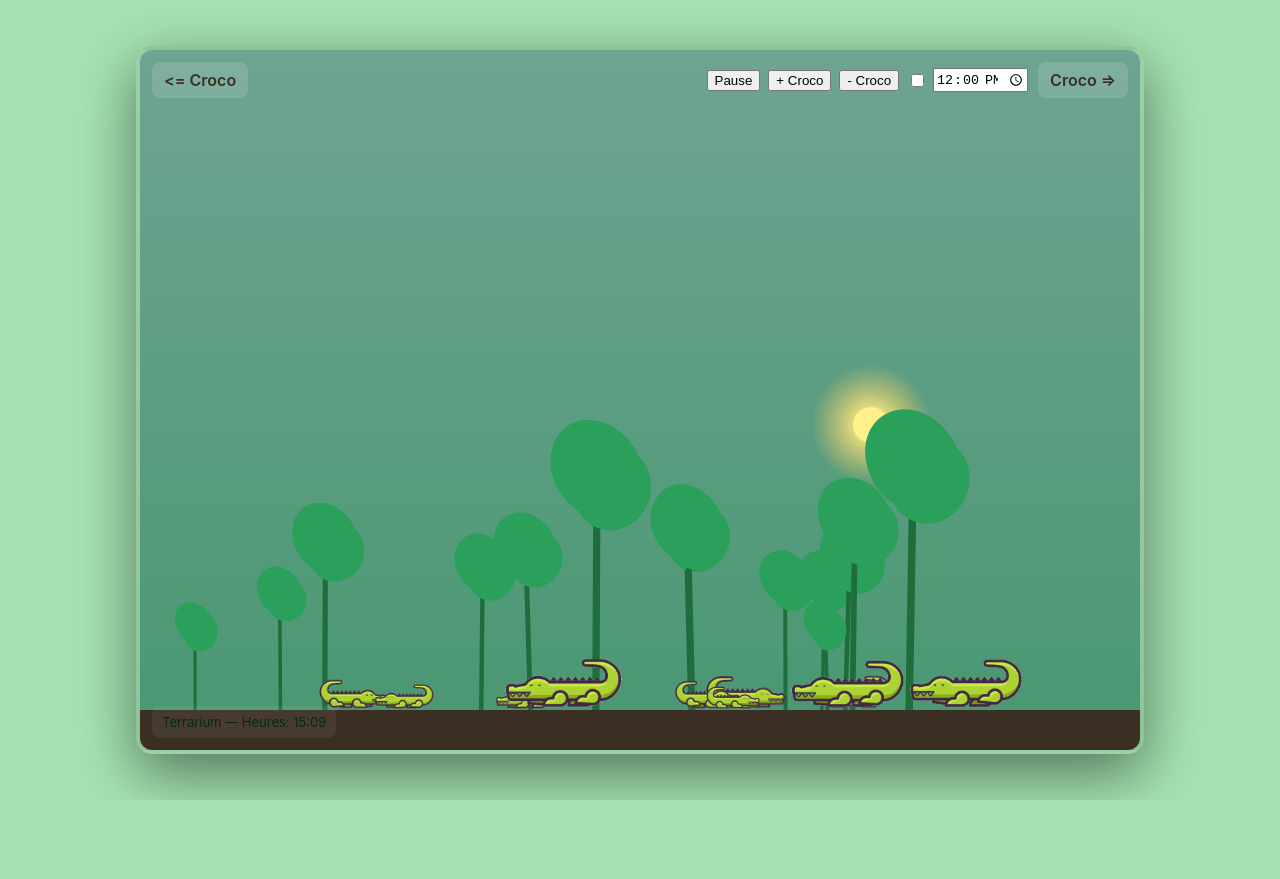
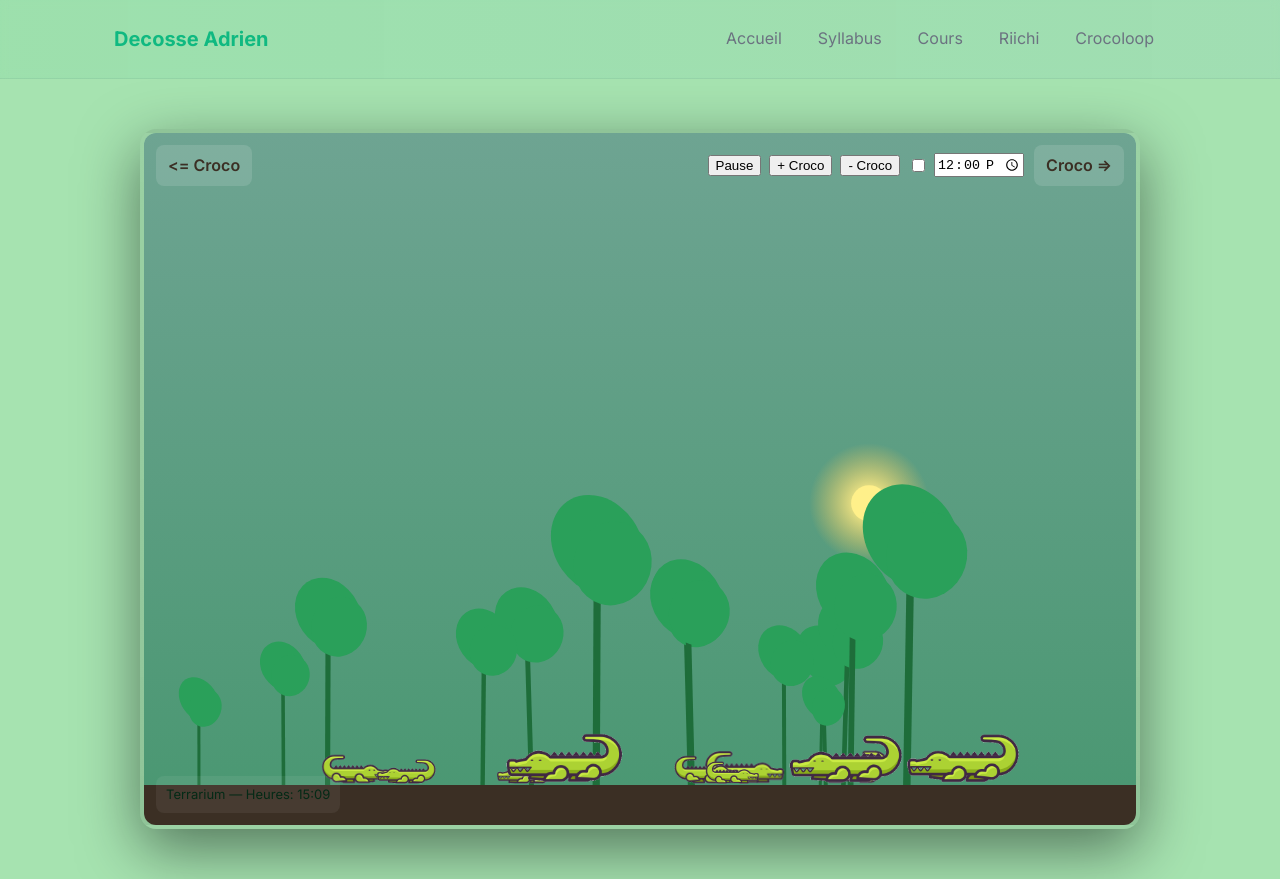
Before and after one commit to Didictateur/website, a website: page croco.html in a window 1280 px wide. Before the commit the page ends 800 px from the top, so only its background shows below. Drawn offline with Linux system fonts and the light colour scheme; animation ran at ten frames a second.

Commit message:
added header for crocoloop

```diff
--- a/croco.html
+++ b/croco.html
@@ -1,9 +1,13 @@
 <!DOCTYPE html>
 <html lang="fr">
-<head>
-	<meta charset="utf-8" />
-	<meta name="viewport" content="width=device-width, initial-scale=1" />
-	<title>Terrarium Crocos</title>
+  <head>
+    <meta charset="utf-8">
+    <meta name="viewport" content="width=device-width, initial-scale=1.0">
+    <link href="https://fonts.googleapis.com/css2?family=EB+Garamond:wght@400;700&family=Inter:wght@300;400;600;700&display=swap" rel="stylesheet">
+    <link rel="stylesheet" href="./style.css">
+
+    <title>Crocoloop - Decosse Adrien</title>
+
 	<style>
 		:root{
 			--bg-day:#a6e3b0;
@@ -13,10 +17,10 @@
 			--plant:#1f7a3a;
 			--accent:#ffe66d;
 		}
-		html,body{height:100%;margin:0;font-family:Inter,system-ui,Arial}
-		body{
+		html{height:100%;margin:0;font-family:Inter,system-ui,Arial}
+		.croco-root{
 			display:flex;align-items:center;justify-content:center;background:var(--bg-day);transition:background 1s linear;
-			height:100vh;overflow:hidden;color:#042a16
+			min-height:100vh;overflow:hidden;color:#042a16;
 		}
 
 		.frame{
@@ -27,22 +31,37 @@
 
 		canvas{display:block;width:100%;height:100%;background:transparent}
 
-		/* UI: left/right links preserved */
-		.nav {
+		/* UI: left/right links preserved (scoped to frame to avoid overriding site header) */
+		.frame .nav {
 			position:absolute;left:12px;top:12px;right:12px;display:flex;justify-content:space-between;pointer-events:auto;
 		}
-		.nav a{color:var(--soil);background:rgba(255,255,255,0.12);padding:8px 12px;border-radius:8px;text-decoration:none;font-weight:600}
+		.frame .nav a{color:var(--soil);background:rgba(255,255,255,0.12);padding:8px 12px;border-radius:8px;text-decoration:none;font-weight:600}
 
-		/* simple legend */
-		.legend{position:absolute;left:12px;bottom:12px;background:rgba(255,255,255,0.06);padding:8px 10px;border-radius:8px;font-size:13px}
+		/* simple legend (scoped to frame) */
+		.frame .legend{position:absolute;left:12px;bottom:12px;background:rgba(255,255,255,0.06);padding:8px 10px;border-radius:8px;font-size:13px}
 
 		/* sleeping Zs */
 		.zzz{font-weight:900;color:#dfefff;filter:drop-shadow(0 4px 6px rgba(0,0,0,0.4))}
 	</style>
+
 </head>
 <body>
 
-	<div class="frame" id="frame">
+	<header class="site-header">
+      <div class="container">
+        <a class="brand" href="index.html">Decosse Adrien</a>
+        <nav class="nav" aria-label="Main navigation">
+          <a href="index.html">Accueil</a>
+          <a href="syllabus.html">Syllabus</a>
+          <a href="cours/index.html">Cours</a>
+          <a href="riichi">Riichi</a>
+          <a href="croco.html">Crocoloop</a>
+        </nav>
+      </div>
+	</header>
+
+	<div class="croco-root">
+		<div class="frame" id="frame">
 			<div class="nav">
 			<a id="leftLink" href="https://perso.eleves.ens-rennes.fr/people/jules.timmerman/croco.html">&lt;= Croco</a>
 				<div style="display:flex;gap:10px;align-items:center;">
@@ -66,6 +85,7 @@
 		<div id="lottieLayer" style="position:absolute;left:0;top:0;right:0;bottom:0;pointer-events:none;overflow:visible;"></div>
 
 				<div class="legend" id="legend">Terrarium — Heures: <span id="timeText"></span></div>
+		</div>
 	</div>
 
 		<script>
```
